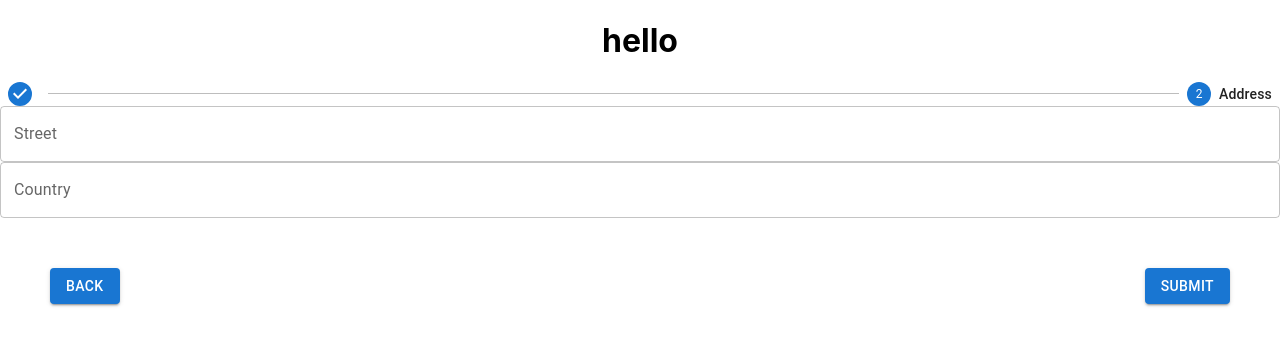
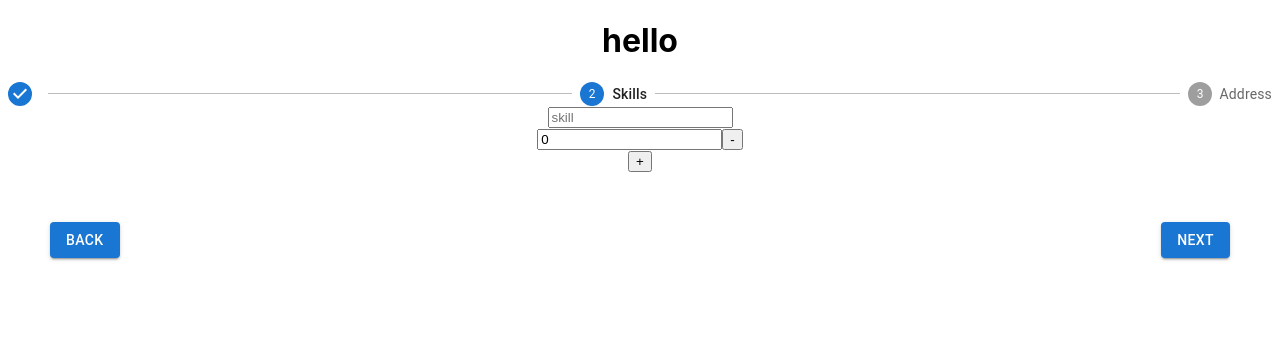
Before and after one commit to avdalmi/cv-builder-front-end, a React (Create React App) app: page /form in a window 1280 px wide. Both pictures are taken after typing "Sample", "Sample", "Sample", "name@example.com" into the empty fields and a click on the button "NEXT". Shown: the top 346 px of the page. Built offline with nearby package versions, Linux system fonts and the light colour scheme.

Commit message:
fixed the skills issue

```diff
--- a/src/Pages/FormPage/FormPage2.jsx
+++ b/src/Pages/FormPage/FormPage2.jsx
@@ -21,15 +21,16 @@ function FormPage2() {
     },
     fullName: "",
     links: [linksGroup],
-    //   skills: [
-    //     {
-    //       name: "",
-    //       level: 0,
-    //     },
-    //   ],
+    skills: [
+      {
+        name: "",
+        level: 0,
+      },
+    ],
     street: "",
     country: "",
   };
+
   return (
     <div>
       <h1>hello</h1>
@@ -41,23 +42,30 @@ function FormPage2() {
       >
         <ProfileSection />
 
-        {/* <FormStep
+        <FormStep
           stepName="Skills"
           onSubmit={() => console.log("step2 submit")}
         >
           <FieldArray
-            name="friends"
-            render={(arrayHelpers) => (
+            name="skills"
+            render={(arrayHelpers) => {
+              // console.log("helpers", arrayHelpers);
+              return (
                 <div>
-                {values.links.map((friend, index) => (
+                  {initialValues.skills.map((skill, index) => (
                     <div key={index}>
-
-                    <Field name={`friends[${index}].name`} />
-                    <Field name={`friends.${index}.age`} />
-
+                      <Field
+                        name={`skills[${index}].name`}
+                        placeholder="skill"
+                      />
+                      <br />
+                      <Field name={`skills[${index}].level`} />
                       <button
                         type="button"
-                      onClick={() => arrayHelpers.remove(index)}
+                        onClick={() => {
+                          arrayHelpers.remove(index); //removes from the final value
+                          initialValues.skills.splice(index, 1); //removes locally, UI only
+                        }}
                       >
                         -
                       </button>
@@ -65,15 +73,18 @@ function FormPage2() {
                   ))}
                   <button
                     type="button"
-                  onClick={() => arrayHelpers.push({ name: "", age: "" })}
+                    onClick={() => {
+                      arrayHelpers.push({ name: "", level: 0 });
+                      initialValues.skills.push({ name: "", level: 0 });
+                    }}
                   >
                     +
                   </button>
                 </div>
-            )}
+              );
+            }}
           />
         </FormStep>
-                */}
 
         <FormStep
           stepName="Address"
```
Lines whose indentation alone changed are shown as unchanged.
